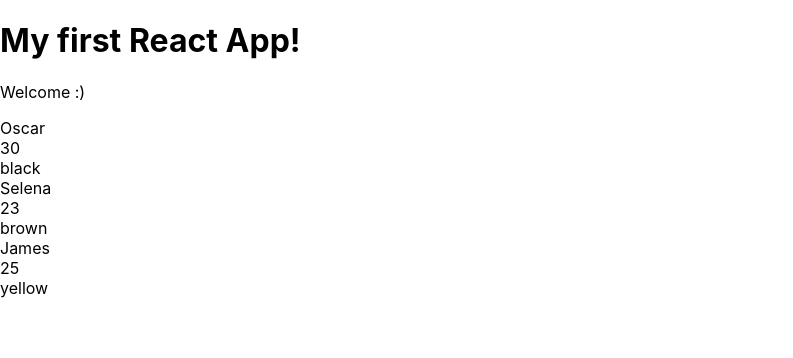
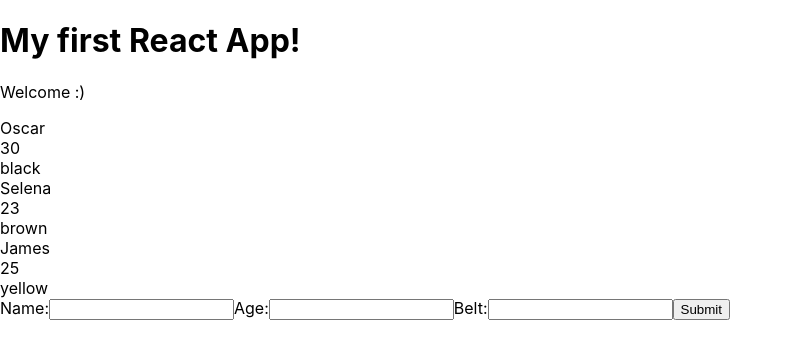
Before and after one commit to Trevor254/my-app, a React (Create React App) app: page / in a window 1280 px wide. Shown: the top 358 px of the page, without its empty margins (0-793 px from the left). Built offline with nearby package versions, Linux system fonts and the light colour scheme.

Commit message:
added function that will execute by submitting the data keyed in by the user in the fields

```diff
--- a/src/AddNinja.js
+++ b/src/AddNinja.js
@@ -9,13 +9,19 @@
 
     handleChange = (e) => {
         this.setState({
-            [e.target.id]:e.target.value
+            [e.target.id]:e.target.value // this will grab the id of the target object
+
         })
+    }
+
+    handleSubmit = (e) => {
+        e.preventDefault(); // this will prevent the default action of a form being submitted which is to refresh the page
+        console.log(this.state); // this will log the state to the console at the time in which the user submits the form
     }
     render () {
         return (
         <div>
-            <form>
+            <form onSubmit ={this.handleSubmit}>
                 <label htmlFor="name">Name:</label>
                 <input type="text" id="name" onChange={this.handleChange} />
                 <label htmlFor="name">Age:</label>
@@ -28,3 +34,5 @@
         )
     }
 }
+
+export default AddNinja;
--- a/src/App.js
+++ b/src/App.js
@@ -1,5 +1,6 @@
  import React, {Component} from 'react';
 import Ninjas from './Ninjas';
+import AddNinja from './AddNinja';
 
 
 class App extends Component{
@@ -18,6 +19,7 @@
         <h1>My first React App!</h1>
         <p>Welcome :)</p>
         <Ninjas ninjas={this.state.ninjas}/>
+        <AddNinja/>
       </div>
     )
   }
```
